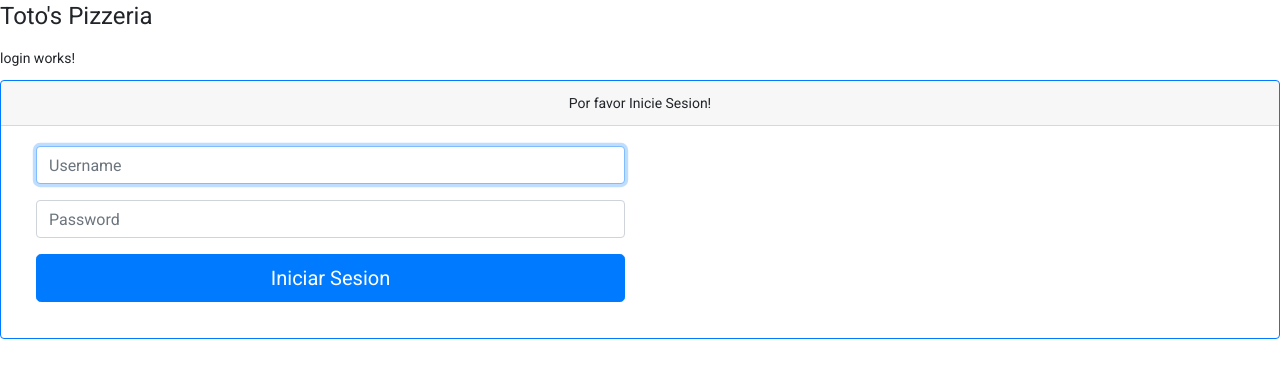
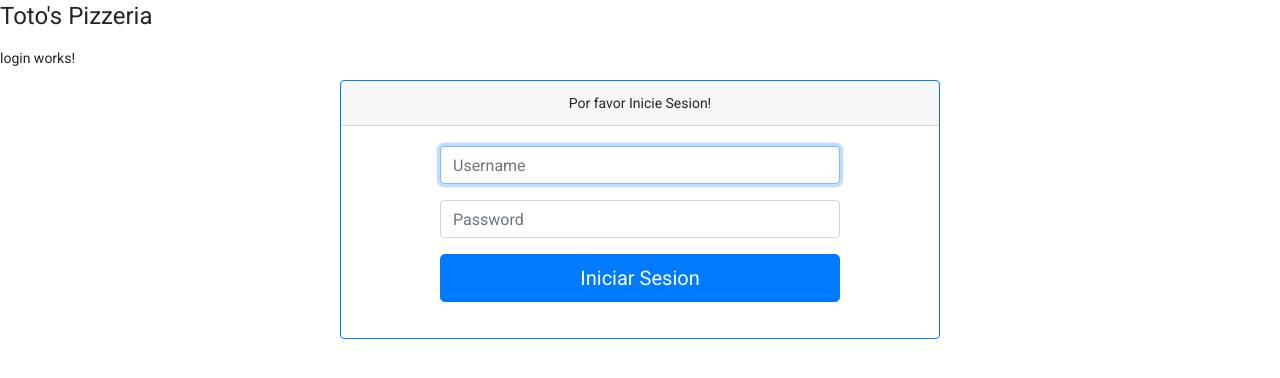
Before and after one commit to Santana20/BenchAppFrontEnd, an Angular app: page /login in a window 1280 px wide. Shown: the top 378 px of the page. Built offline with nearby package versions, Linux system fonts and the light colour scheme.

Commit message:
Arreglando validaciones

```diff
--- a/src/app/cliente/login/login.component.css
+++ b/src/app/cliente/login/login.component.css
@@ -0,0 +1,16 @@
+#formulario{
+    margin: 0 auto;
+    text-align: center;
+
+    border-radius: 1px;
+
+    width: 1000px;
+}
+
+
+
+.card {
+    margin: 0 auto; /* Added */
+    float: none; /* Added */
+    margin-bottom: 10px; /* Added */
+}
--- a/src/app/cliente/login/login.component.html
+++ b/src/app/cliente/login/login.component.html
@@ -1,19 +1,19 @@
 <p>login works!</p>
-<div class="card border-primary text-center">
+<div class="card border-primary text-center" style="width: 600px; text-align: center;">
     <div class="card-header">{{titulo}}</div>
     <div class="card-body">
-        <form method="post">
-            <div class="form-group col-sm-6">
+        <form method="post" id="formulario" style="text-align: center; width: 400px;">
+            <div class="form-group " >
             <input [(ngModel)]="usuario.username" type="text" class="form-control"
             name="username" id="username" placeholder="Username" autofocus required>
             </div>
 
-            <div class="form-group col-sm-6">
+            <div class="form-group ">
             <input [(ngModel)]="usuario.password" type="password" class="form-control"
             name="password" id="password" placeholder="Password" required>
             </div>
 
-            <div class="form-group col-sm-6">
+            <div class="form-group ">
             <input (click)='login()' type="submit" class="btn btn-lg btn-primary btn-block" value="Iniciar Sesion">
             </div>
         </form>
--- a/src/app/cliente/registrar-admin/registrar-admin.component.html
+++ b/src/app/cliente/registrar-admin/registrar-admin.component.html
@@ -1,4 +1,8 @@
 <p>registrar-admin works!</p>
+
+<div class="card bg-dark text-white">
+
+    <div class="card-body">
         <div class=" body-contenido">
 
             <div class="modal-header">
@@ -42,14 +46,18 @@
 
                 <div class="form-group">
                     <input type="email" class="form-control" id="Femail" [(ngModel)]="admin.email"
-                    name="Femail" required #Femail="ngModel" placeholder="Email">
+                            name="Femail" required email #Femail="ngModel" placeholder="example@gmail.com">
 
                     <div class="alert alert-danger"
                             *ngIf="Femail.invalid && (Femail.dirty || Femail.touched)">
                         <div *ngIf="Femail.errors.required">
                                 Email es requerida.
                         </div>
+                        <div *ngIf="Femail.errors.email">
+                            Email es invalido.
                         </div>
+                    </div>
+
                 </div>
 
                 <div class="form-group">
@@ -84,3 +92,5 @@
 
                 </form>
             </div>
+    </div>
+</div>
--- a/src/app/cliente/registrar-admin/registrar-admin.component.ts
+++ b/src/app/cliente/registrar-admin/registrar-admin.component.ts
@@ -2,6 +2,8 @@ import { Component, OnInit } from '@angular/core';
 import { Usuario } from 'src/app/entidades/cliente';
 import { Router } from '@angular/router';
 import { ClienteService } from 'src/app/servicios/cliente.service';
+
+import swal from 'sweetalert2'
 
 @Component({
   selector: 'app-registrar-admin',
@@ -24,7 +26,12 @@ export class RegistrarAdminComponent implements OnInit {
     console.log(this.admin);
     this.admin.enabled=true;
     this.adminService.createAdmin(this.admin).subscribe(
+      admin=>{
+        swal.fire("Se registro el usuario","Usuario: "+this.admin.username,'success')
+      },
+
       data=>this.router.navigate(['/login'])
     );
+    this.router.navigate(['/login'])
   }
 }
--- a/src/app/oferta/create-oferta/create-oferta.component.html
+++ b/src/app/oferta/create-oferta/create-oferta.component.html
@@ -40,38 +40,3 @@
 
     </div>
 </div>
-
-<div>
-    <form (ngSubmit)="save()" #createOferta="ngForm">
-        <div class="form-group">
-            <label for="Ftitulo">Titulo</label>
-            <input type="text" class="form-control" id="Ftitulo" required [(ngModel)] ="oferta.titulo" name="Ftitulo" #Ftitulo="ngModel">
-            <div *ngIf="Ftitulo.invalid && (Ftitulo.dirty || Ftitulo.touched)" class="alert alert-danger">
-                <div *ngIf="Ftitulo.errors.required">El Titulo es Requerido</div>
-            </div>
-
-        </div>
-        <div class="form-group">
-            <label for="Fdescripcion">Descripcion</label>
-            <input type="text" class="form-control" id="Fdescripcion" required [(ngModel)] ="oferta.descripcion" name="Fdescripcion" #Fdescripcion="ngModel">
-            <div *ngIf="Fdescripcion.invalid && (Fdescripcion.dirty || Fdescripcion.touched)" class="alert alert-danger">
-                <div *ngIf="Fdescripcion.errors.required">La Descripcion es Requerida</div>
-            </div>
-
-        </div>
-         <!--
-        <div class="form-group">
-            <label for="Fcodigo">codigo Pizzeria</label>
-            <input type="number" class="form-control" id="Fcodigo" required [(ngModel)] ="fpizza" name="Fcodigo" #Fcodigo="ngModel">
-            <div *ngIf="Fcodigo.invalid && (Fcodigo.dirty || Fcodigo.touched)" class="alert alert-danger">
-                <div *ngIf="Fcodigo.errors.required">El Codigo es Requerido</div>
-            </div>
-
-        </div>
-        -->
-        <div class="form-group">
-            <button type="submit" class="btn btn-success" [disabled]="!createOferta.form.valid">Registrar</button>
-       </div>
-
-    </form>
-</div>
--- a/src/app/pizzeria/actualizar-pizzeria/actualizar-pizzeria.component.html
+++ b/src/app/pizzeria/actualizar-pizzeria/actualizar-pizzeria.component.html
@@ -1,5 +1,8 @@
 <br>
 
+<div class="card bg-dark text-white">
+    <div class="card-header">Crear Pizzeria</div>
+    <div class="card-body">
         <div>
             <form (ngSubmit)="updatePizzeria()" #actPizzeria="ngForm">
                 <div class="form-group">
@@ -44,3 +47,6 @@
 
             </form>
         </div>
+
+    </div>
+</div>
--- a/src/app/pizzeria/create-pizzeria/create-pizzeria.component.html
+++ b/src/app/pizzeria/create-pizzeria/create-pizzeria.component.html
@@ -1,4 +1,8 @@
 <p>create-pizzeria works!</p>
+
+<div class="card bg-dark text-white">
+    <div class="card-header">Crear Pizzeria</div>
+    <div class="card-body">
         <div>
             <form (ngSubmit)="save()" #crearPizzeria="ngForm">
                 <div class="form-group">
@@ -30,3 +34,6 @@
                </div>
             </form>
         </div>
+
+    </div>
+</div>
--- a/src/app/producto-oferta/create-producto-oferta/create-producto-oferta.component.html
+++ b/src/app/producto-oferta/create-producto-oferta/create-producto-oferta.component.html
@@ -49,17 +49,20 @@
                 </div>
                 <div class="form-group">
                     <label for="Fdescuento">Descuento</label>
-                    <input type="number" class="form-control" id="Fdescuento" required [(ngModel)] ="productOfer.descuento" name="Fdescuento" #Fdescuento="ngModel">
+                    <input type="number" min="0" pattern="^[0-9]+" class="form-control" id="Fdescuento" required [(ngModel)] ="productOfer.descuento" name="Fdescuento" #Fdescuento="ngModel">
                     <div *ngIf="Fdescuento.invalid && (Fdescuento.dirty || Fdescuento.touched)" class="alert alert-danger">
+                        <div *ngIF="Fdescuento.errors.pattern">El Descuento no puede ser negativo</div>
                         <div *ngIf="Fdescuento.errors.required">El Descuento es Requerido</div>
+
                     </div>
 
                 </div>
                 <div class="form-group">
                     <label for="Ftotal">Total</label>
-                    <input type="number" class="form-control" id="Ftotal" required [(ngModel)] ="productOfer.total" name="Ftotal" #Ftotal="ngModel">
+                    <input type="number" min="0" pattern="^[0-9]+" class="form-control" id="Ftotal" required [(ngModel)] ="productOfer.total" name="Ftotal" #Ftotal="ngModel">
                     <div *ngIf="Ftotal.invalid && (Ftotal.dirty || Ftotal.touched)" class="alert alert-danger">
                         <div *ngIf="Ftotal.errors.required">El Total es Requerido</div>
+                        <div *ngIf="Ftotal.errors.pattern">El Total no puede ser negativo</div>
                     </div>
 
                 </div>
--- a/src/app/producto/create-producto/create-producto.component.html
+++ b/src/app/producto/create-producto/create-producto.component.html
@@ -27,9 +27,10 @@
                     </div>
                     <div class="form-group">
                         <label for="Fprecio">Precio</label>
-                        <input type="number" class="form-control" id="Fprecio" required [(ngModel)] ="producto.precio" name="Fprecio" #Fprecio="ngModel">
+                        <input type="number"  min="1" pattern="^[1-9]+" class="form-control" id="Fprecio" required [(ngModel)] ="producto.precio" name="Fprecio" #Fprecio="ngModel">
                         <div *ngIf="Fprecio.invalid && (Fprecio.dirty || Fprecio.touched)" class="alert alert-danger">
                             <div *ngIf="Fprecio.errors.required">El Precio es Requerido</div>
+                            <div *ngIf="Fprecio.errors.pattern">El precio debe ser mayor</div>
                         </div>
 
                     </div>
```
Lines whose indentation alone changed are shown as unchanged.
